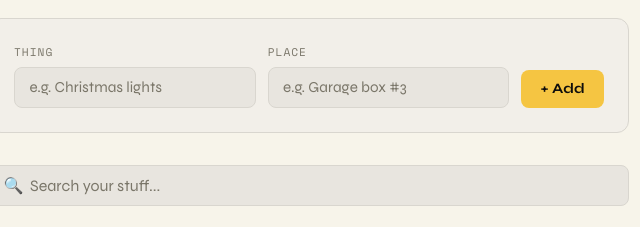
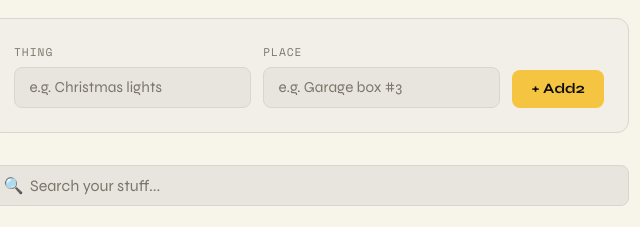
Before and after one commit to shchoi8347/whereismystuff, a plain HTML site: page index.html in a window 1280 px wide. Shown: the part 187-414 px from the top of the page, 331-971 px from the left. Drawn offline with nearby package versions, Linux system fonts and the light colour scheme.

Commit message:
index.html changed

```diff
--- a/index.html
+++ b/index.html
@@ -25,7 +25,7 @@
           <label for="place">Place</label>
           <input id="place" type="text" placeholder="e.g. Garage box #3" autocomplete="off" />
         </div>
-        <button id="btn-add">+ Add</button>
+        <button id="btn-add">+ Add2</button>
       </div>
     </div>
 
```
